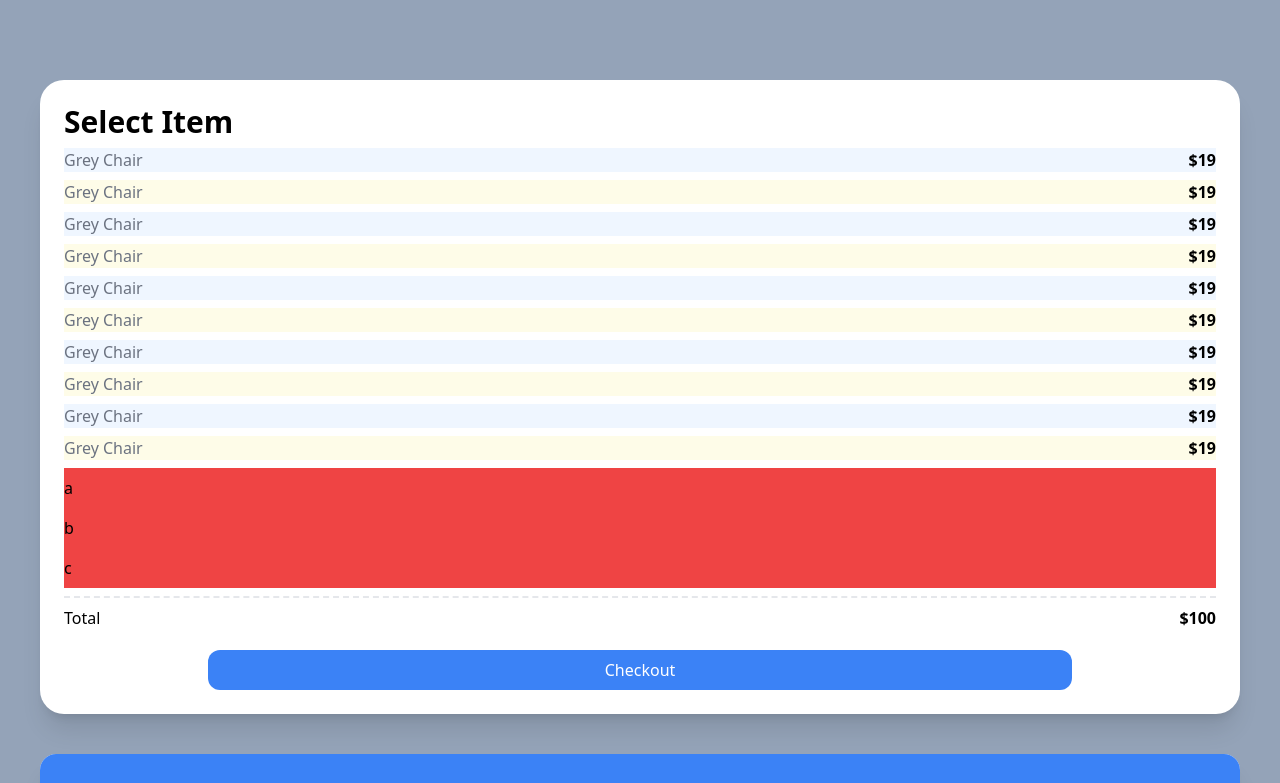
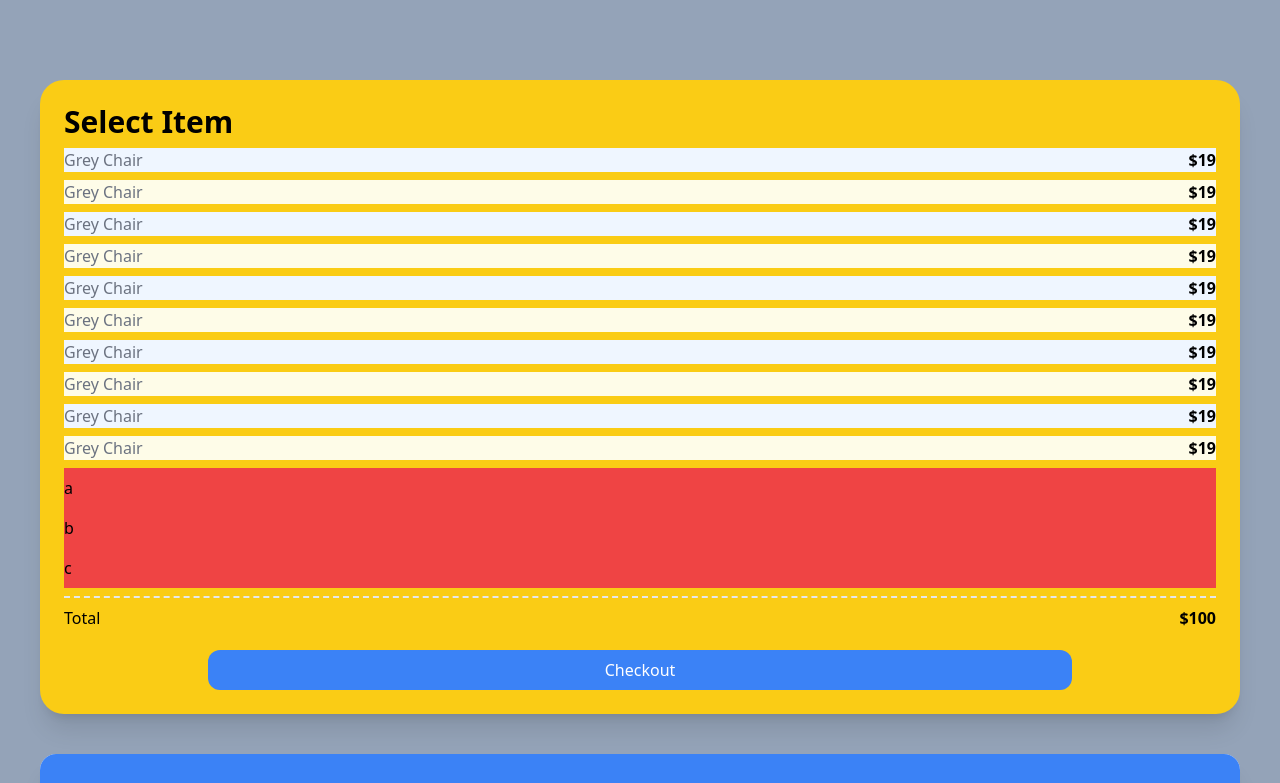
Before and after one commit to cattynip/tailwind-css-practice, a Next.js app: page / in a window 1280 px wide. Shown: the top 783 px of the page. Built offline with nearby package versions, Linux system fonts and the light colour scheme.

Commit message:
4.9 Responsive Modifiers

```diff
--- a/pages/index.tsx
+++ b/pages/index.tsx
@@ -3,7 +3,7 @@ import type { NextPage } from 'next';
 const Home: NextPage = () => {
   return (
     <div className="grid min-h-screen gap-10 bg-slate-400 py-20 px-10">
-      <div className="flex flex-col rounded-3xl bg-white p-6 shadow-xl">
+      <div className="flex flex-col rounded-3xl bg-white p-6 shadow-xl sm:bg-red-400 sm:hover:bg-pink-200 md:bg-teal-500 lg:bg-indigo-500 xl:bg-yellow-400 2xl:bg-pink-500">
         <span className="text-3xl font-semibold">Select Item</span>
 
         <ul>
```
